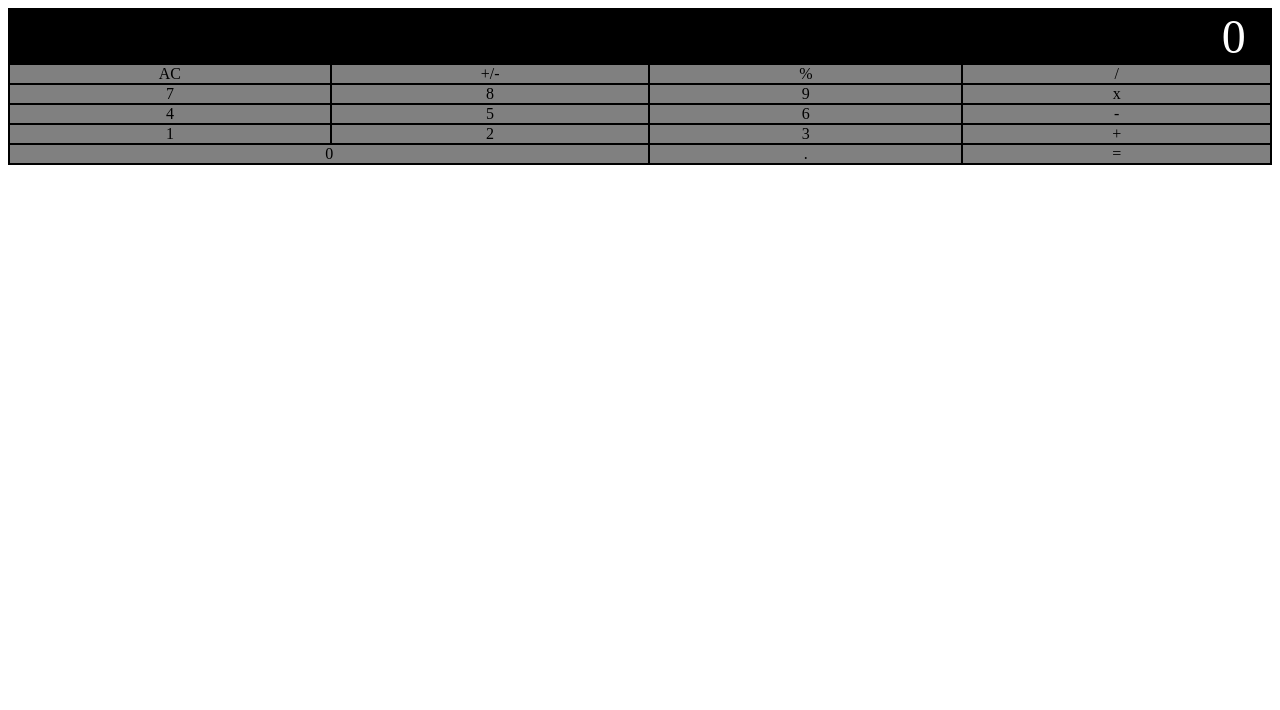
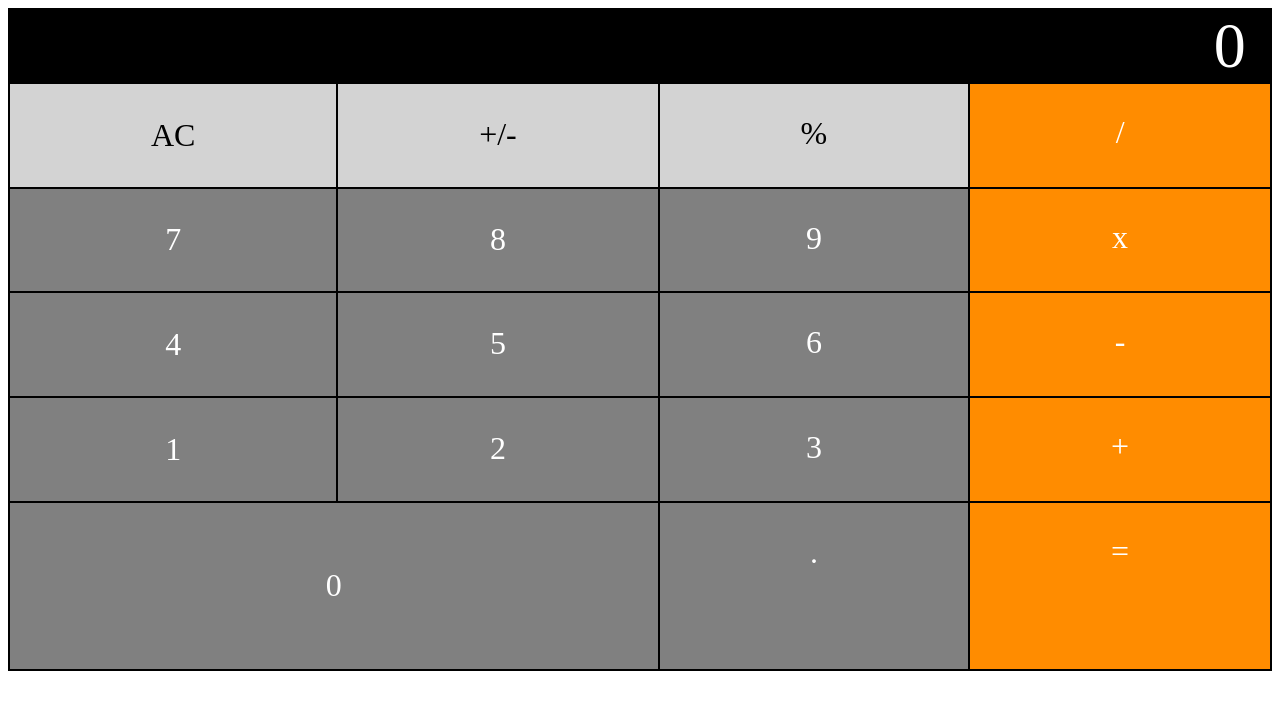
Before and after one commit to lafferjm/vue-calculator, a Vue app: page / in a window 1280 px wide. Shown: the top 710 px of the page. Built offline with nearby package versions, Linux system fonts and the light colour scheme.

Commit message:
more styles to buttons

```diff
--- a/src/components/Button.vue
+++ b/src/components/Button.vue
@@ -1,5 +1,5 @@
 <template>
-    <div class="button-style">
+    <div class="button-style" :style="style">
         {{text}}
     </div>
 </template>
@@ -7,7 +7,22 @@
 <script>
 export default {
     name: "Button",
-    props: ['text']
+    props: {
+        text: String,
+        color: {
+            type: String,
+            default: "white"
+        },
+        background: {
+            type: String,
+            default: "gray"
+        }
+    },
+    computed: {
+        style() {
+            return 'color: ' + this.color + ';background-color: ' + this.background + ';';
+        }
+    }
 }
 </script>
 
@@ -15,7 +30,9 @@ export default {
 .button-style {
     text-align: center;
     vertical-align: center;
-    background-color: gray;
     border: 1px solid black;
+    padding-top: 10%;
+    padding-bottom: 10%;
+    font-size: 2em;
 }
 </style>
--- a/src/components/Calculator.vue
+++ b/src/components/Calculator.vue
@@ -2,29 +2,29 @@
     <div class="grid-container">
         <Results />
 
-        <Button text="AC" />
-        <Button text="+/-" />
-        <Button text="%" />
-        <Button text="/" />
+        <Button text="AC" color="black" background="lightgray" />
+        <Button text="+/-" color="black" background="lightgray" />
+        <Button text="%" color="black" background="lightgray" />
+        <Button text="/" background="darkorange" />
 
         <Button text="7" />
         <Button text="8" />
         <Button text="9" />
-        <Button text="x" />
+        <Button text="x" background="darkorange" />
 
         <Button text="4" />
         <Button text="5" />
         <Button text="6" />
-        <Button text="-" />
+        <Button text="-" background="darkorange" />
 
         <Button text="1" />
         <Button text="2" />
         <Button text="3" />
-        <Button text="+" />
+        <Button text="+" background="darkorange" />
 
         <Button class="zero-container" text="0" />
         <Button text="." />
-        <Button text="=" />
+        <Button text="=" background="darkorange" />
     </div>
 </template>
 
--- a/src/components/Results.vue
+++ b/src/components/Results.vue
@@ -16,7 +16,7 @@ export default {
     background: black;
     color: white;
     text-align: right;
-    font-size: 3em;
+    font-size: 4em;
     padding-right: 2%;
 }
 </style>
```
